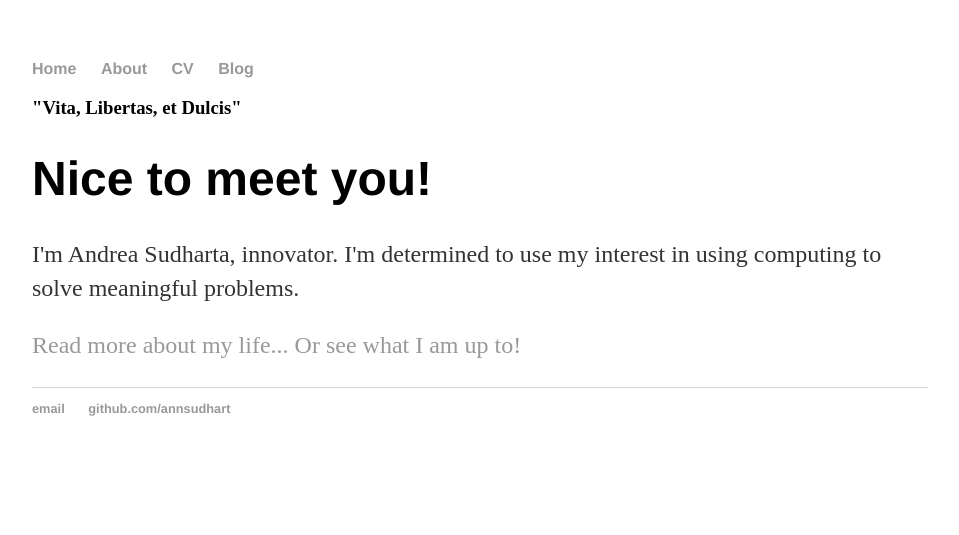
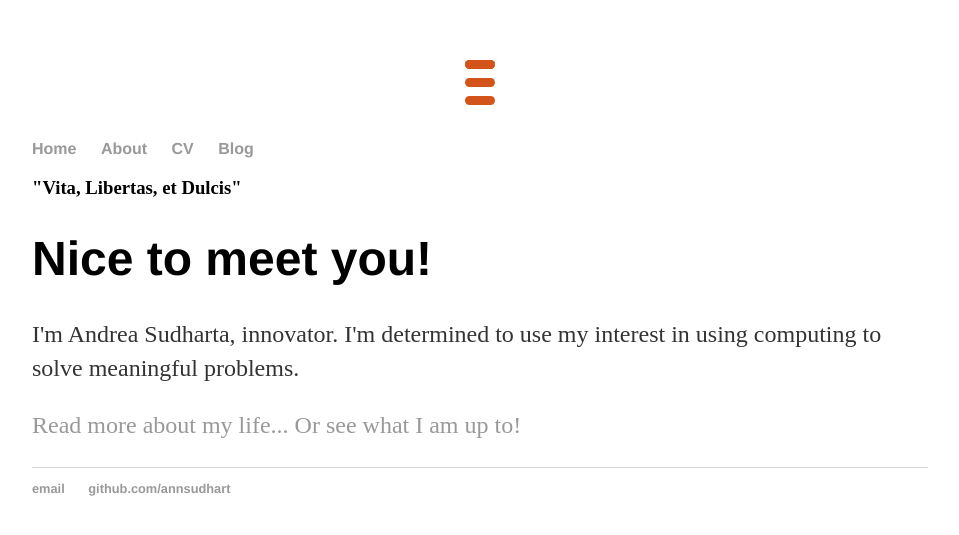
Before and after one commit to annsudhart/annsudhart.github.io, a Jekyll site: the page built from index.html, in a window 1280 px wide. Shown: the top 535 px of the page, without its empty margins (160-1119 px from the left). Built offline with Jekyll 4.4.1, drawn with Linux system fonts in a browser that asks for light colours.

Commit message:
Update main.css

```diff
--- a/css/main.css
+++ b/css/main.css
@@ -41,7 +41,7 @@ footer {
 }
 
 
-#nav-icon {
+.nav-icon {
   width: 30px;
   height: 30px;
   position: relative;
@@ -57,7 +57,7 @@ footer {
   cursor: pointer;
 }
 
-#nav-icon span {
+.nav-icon span {
   display: block;
   position: absolute;
   height: 9px;
@@ -76,39 +76,39 @@ footer {
   transition: .25s ease-in-out;
 }
 
-#nav-icon span:nth-child(1) {
+.nav-icon span:nth-child(1) {
   top: 0px;
 }
 
-#nav-icon span:nth-child(2),#nav-icon3 span:nth-child(3) {
+.nav-icon span:nth-child(2),#nav-icon3 span:nth-child(3) {
   top: 18px;
 }
 
-#nav-icon span:nth-child(4) {
+.nav-icon span:nth-child(4) {
   top: 36px;
 }
 
-#nav-icon.open span:nth-child(1) {
+.nav-icon.open span:nth-child(1) {
   top: 18px;
   width: 0%;
   left: 50%;
 }
 
-#nav-icon.open span:nth-child(2) {
+.nav-icon.open span:nth-child(2) {
   -webkit-transform: rotate(45deg);
   -moz-transform: rotate(45deg);
   -o-transform: rotate(45deg);
   transform: rotate(45deg);
 }
 
-#nav-icon.open span:nth-child(3) {
+.nav-icon.open span:nth-child(3) {
   -webkit-transform: rotate(-45deg);
   -moz-transform: rotate(-45deg);
   -o-transform: rotate(-45deg);
   transform: rotate(-45deg);
 }
 
-#nav-icon.open span:nth-child(4) {
+.nav-icon.open span:nth-child(4) {
   top: 18px;
   width: 0%;
   left: 50%;
```
